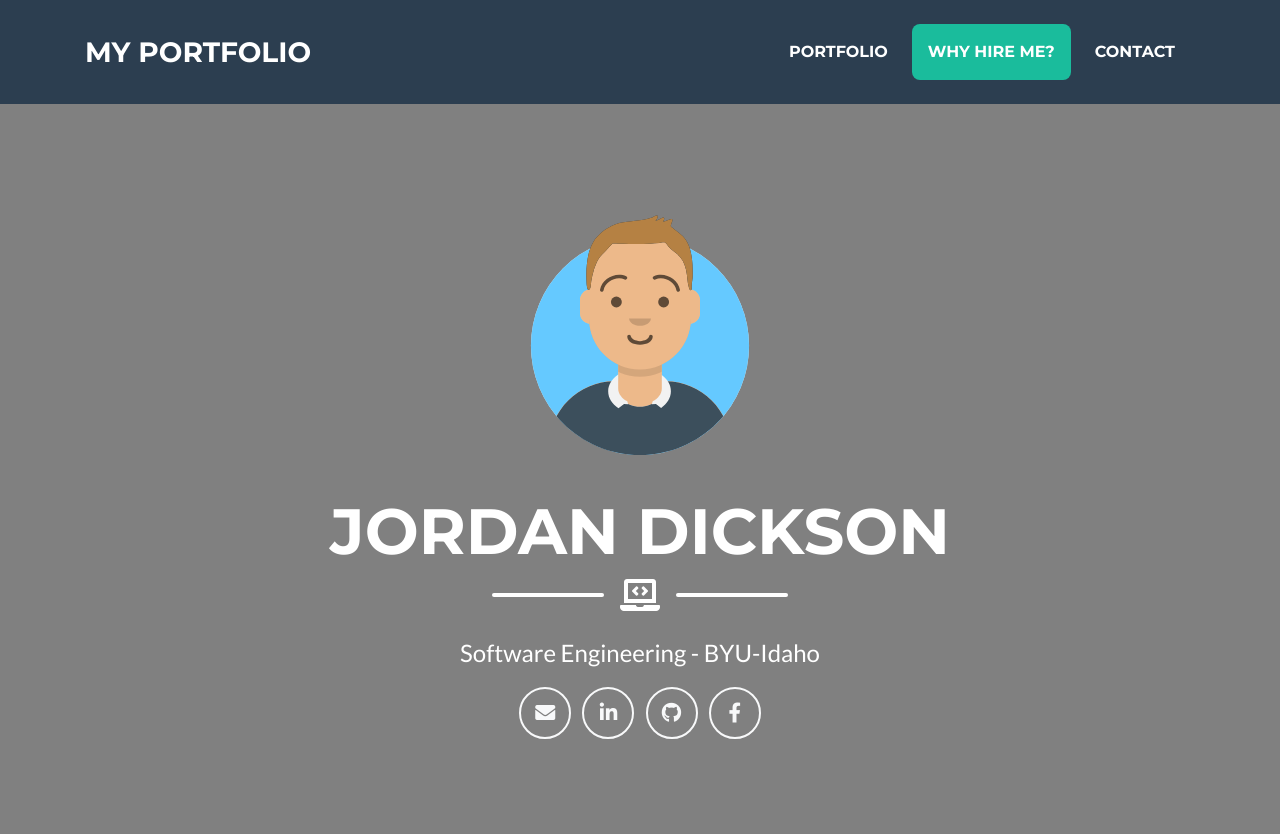
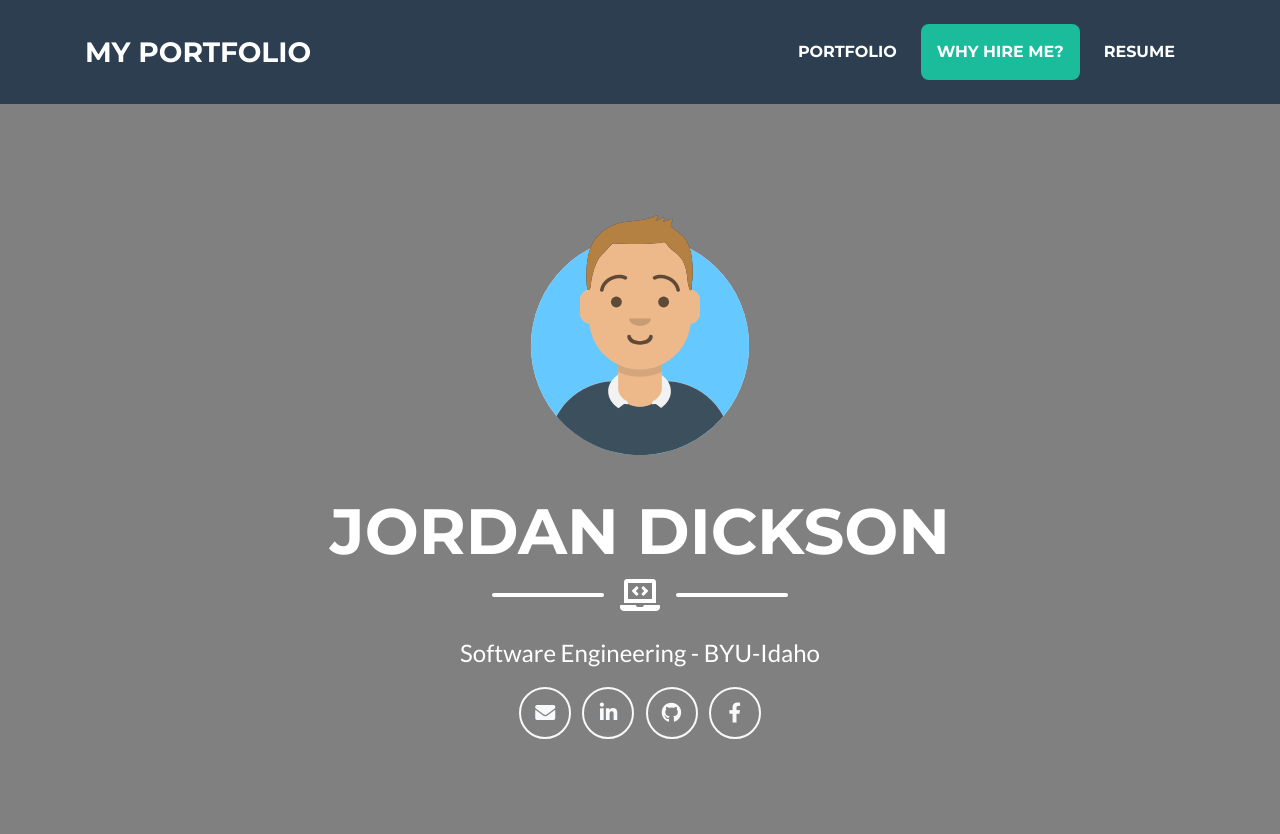
Before and after one commit to jfdickson25/other-portfolios, a PHP site: page /jordan-dickson-portfolio.php in a window 1280 px wide. Shown: the top 834 px of the page. Run offline with PHP 8.4, Linux system fonts and the light colour scheme; data that the repository does not hold is empty; some libraries are stand-ins or nearby versions.

Commit message:
Changed contact to be resume

```diff
--- a/web/jordan-dickson-portfolio.php
+++ b/web/jordan-dickson-portfolio.php
@@ -41,7 +41,7 @@
             <a class="nav-link py-3 px-0 px-lg-3 rounded js-scroll-trigger" href="#whyme">WHY HIRE ME?</a>
           </li>
           <li class="nav-item mx-0 mx-lg-1">
-            <a class="nav-link py-3 px-0 px-lg-3 rounded js-scroll-trigger" href="#contact">Contact</a>
+            <a class="nav-link py-3 px-0 px-lg-3 rounded js-scroll-trigger" href="#resume">Resume</a>
           </li>
         </ul>
       </div>
```
